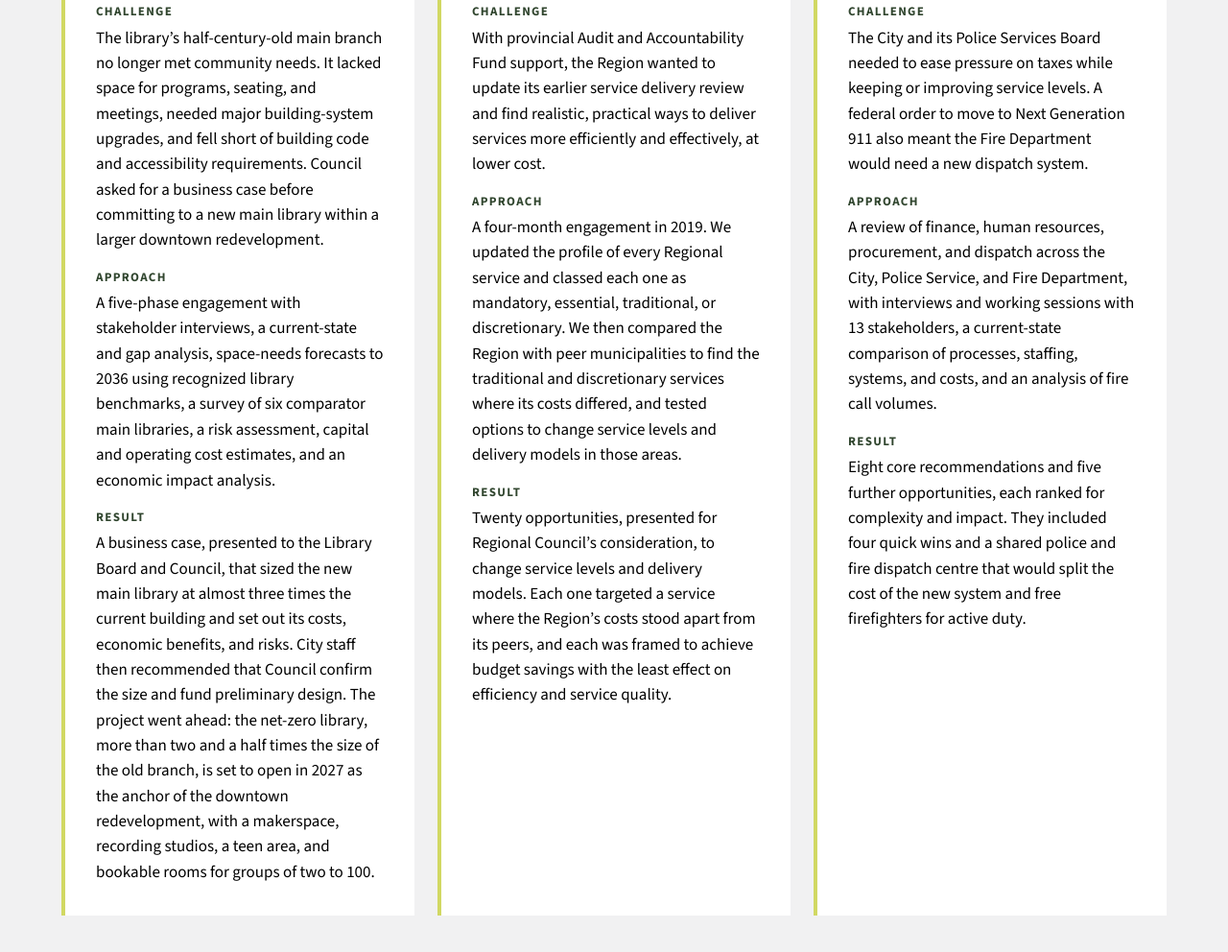
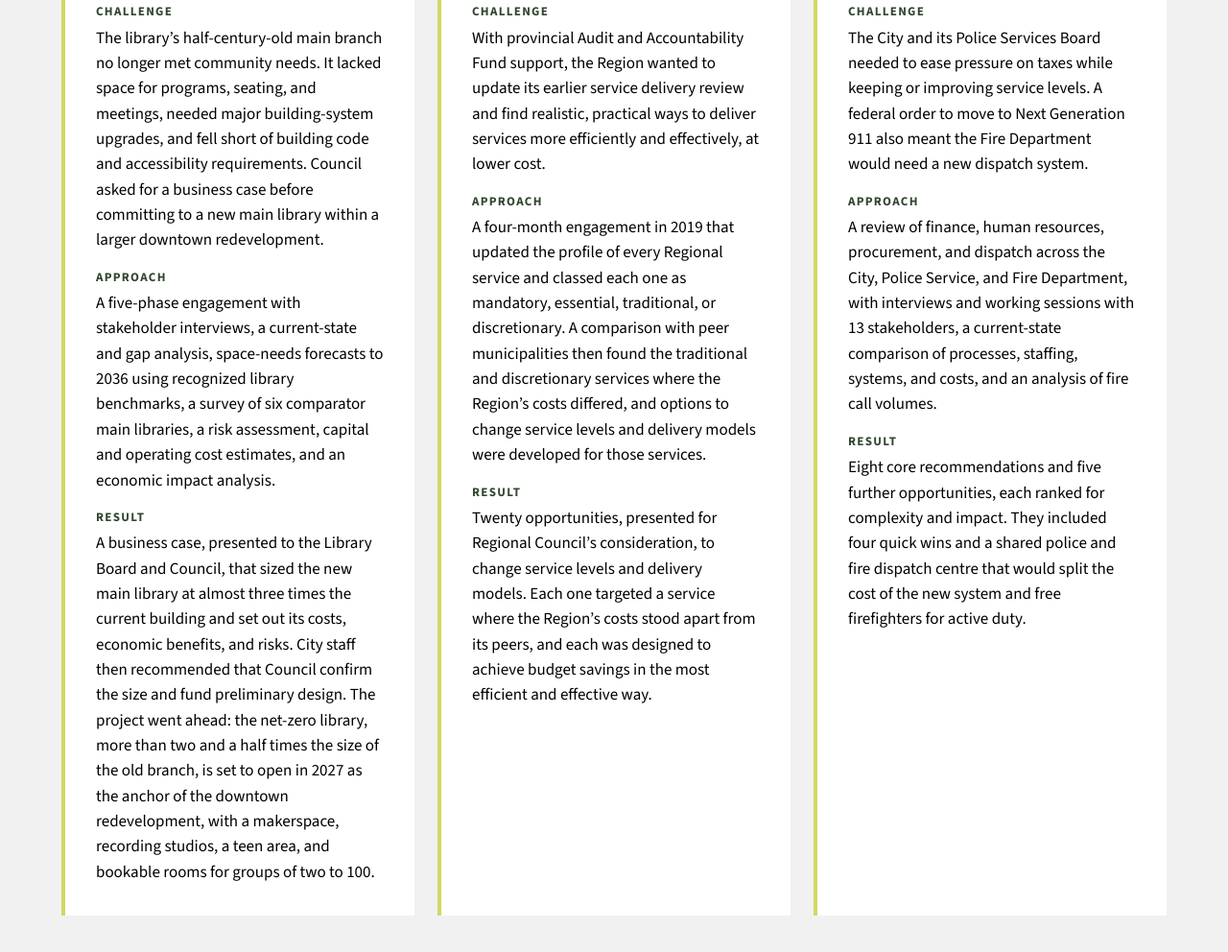
Before and after one commit to bailemor/sample-web-site, a plain HTML site: page operational-improvement.html in a window 1280 px wide. Shown: the part 1547-2539 px from the top of the page at 96% size. Drawn offline with Linux system fonts and the light colour scheme.

Commit message:
Tighten regional service review wording to match the qual
Co-Authored-By: Claude Opus 5.5 <noreply@anthropic.com>
Claude-Session: https://claude.ai/code/session_01XRxcuqMj64czPpwdNU61jx

```diff
--- a/operational-improvement.html
+++ b/operational-improvement.html
@@ -75,9 +75,9 @@
             <dt>Challenge</dt>
             <dd>With provincial Audit and Accountability Fund support, the Region wanted to update its earlier service delivery review and find realistic, practical ways to deliver services more efficiently and effectively, at lower cost.</dd>
             <dt>Approach</dt>
-            <dd>A four-month engagement in 2019. We updated the profile of every Regional service and classed each one as mandatory, essential, traditional, or discretionary. We then compared the Region with peer municipalities to find the traditional and discretionary services where its costs differed, and tested options to change service levels and delivery models in those areas.</dd>
+            <dd>A four-month engagement in 2019 that updated the profile of every Regional service and classed each one as mandatory, essential, traditional, or discretionary. A comparison with peer municipalities then found the traditional and discretionary services where the Region’s costs differed, and options to change service levels and delivery models were developed for those services.</dd>
             <dt>Result</dt>
-            <dd>Twenty opportunities, presented for Regional Council’s consideration, to change service levels and delivery models. Each one targeted a service where the Region’s costs stood apart from its peers, and each was framed to achieve budget savings with the least effect on efficiency and service quality.</dd>
+            <dd>Twenty opportunities, presented for Regional Council’s consideration, to change service levels and delivery models. Each one targeted a service where the Region’s costs stood apart from its peers, and each was designed to achieve budget savings in the most efficient and effective way.</dd>
           </dl>
         </li>
         <li>
```
